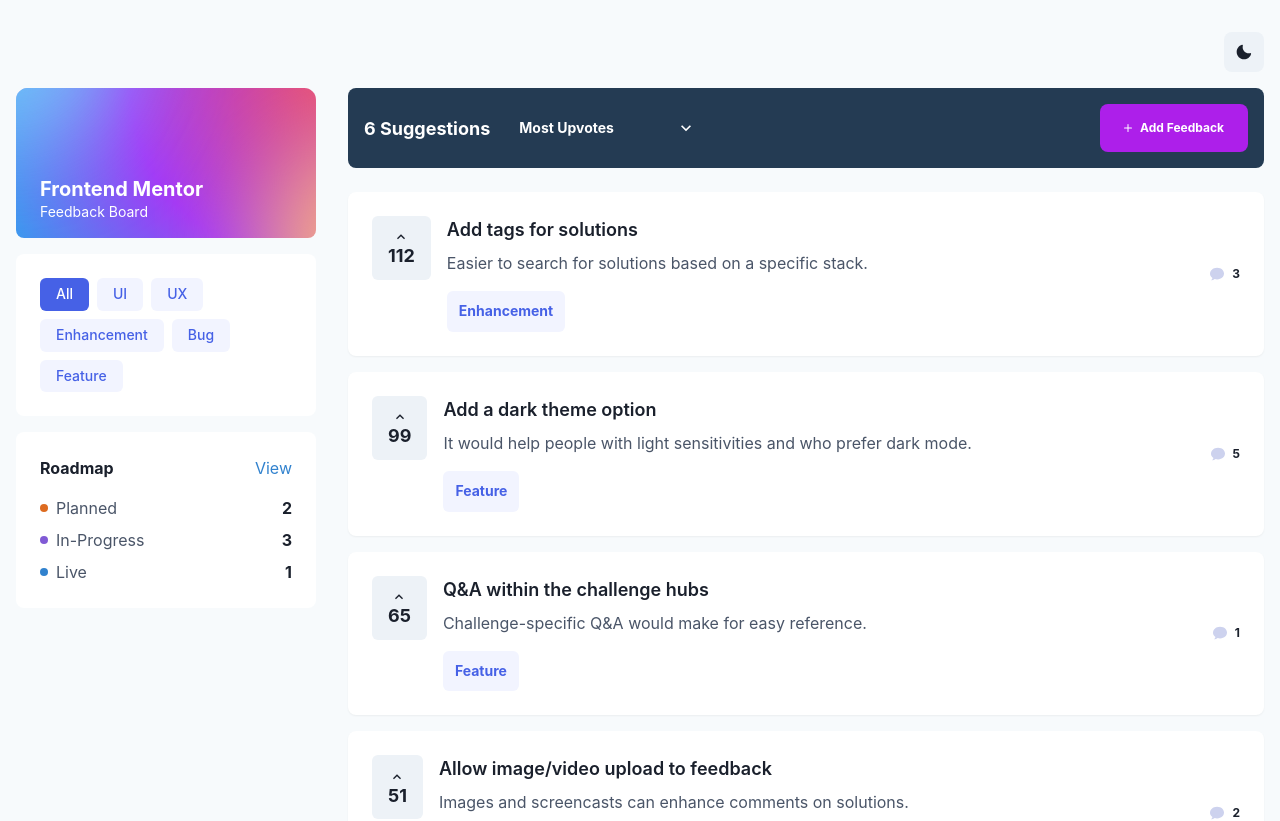
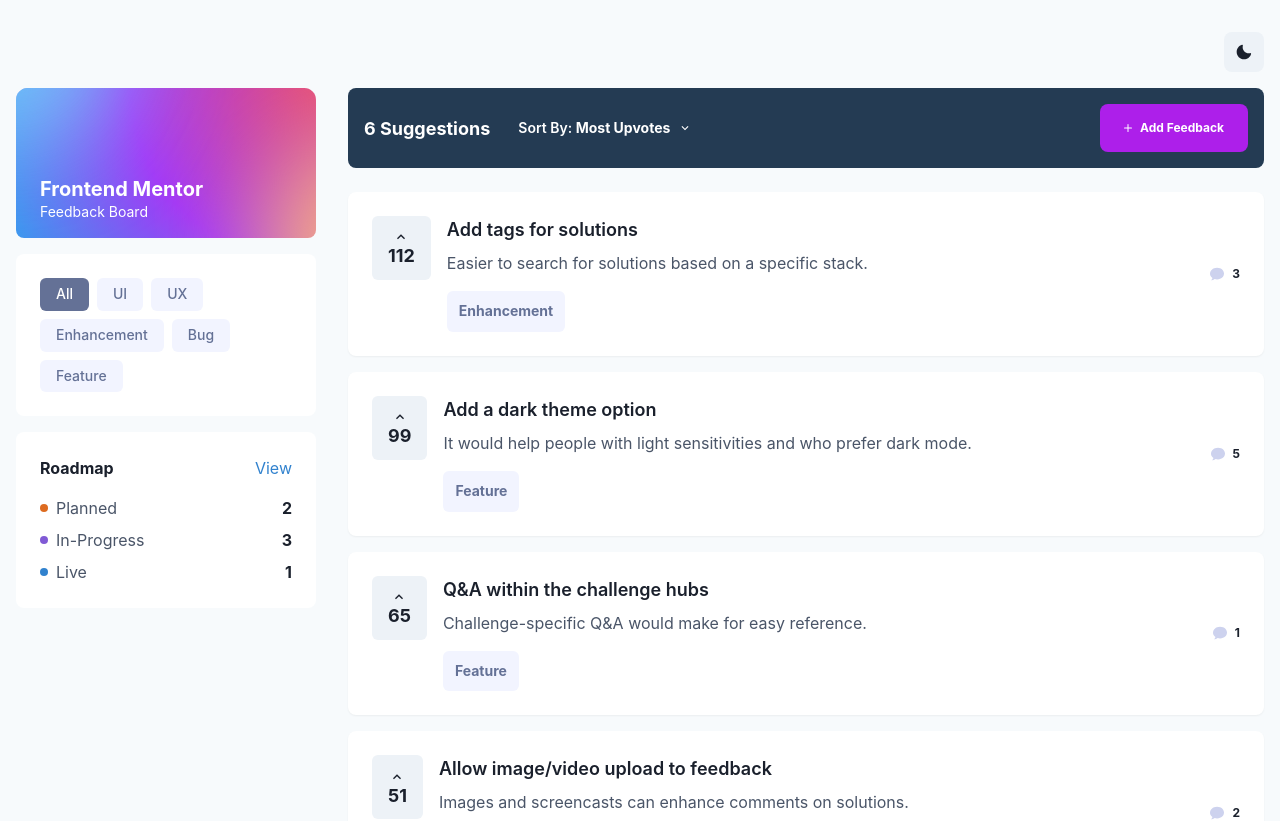
Before and after one commit to frankmilito/rotate, a Next.js app: page / in a window 1280 px wide. Shown: the top 821 px of the page. Built offline with nearby package versions, Linux system fonts and the light colour scheme; what @chakra-ui/next-js would draw is missing.

Commit message:
updated sort by to include comments and align to design

```diff
--- a/src/components/dashboard/FeedbackBoard.tsx
+++ b/src/components/dashboard/FeedbackBoard.tsx
@@ -77,10 +77,17 @@
 
   const sortedFeedback = useMemo(() => {
     return filteredFeedback.sort((a, b) => {
-      if (sortBy === "most-upvotes") {
-        return b.upvotes - a.upvotes;
-      } else {
-        return a.upvotes - b.upvotes;
+      switch (sortBy) {
+        case "most-upvotes":
+          return b.upvotes - a.upvotes;
+        case "least-upvotes":
+          return a.upvotes - b.upvotes;
+        case "most-comments":
+          return b.comment - a.comment;
+        case "least-comments":
+          return a.comment - b.comment;
+        default:
+          return 0;
       }
     });
   }, [filteredFeedback, sortBy]);
--- a/src/components/dashboard/FeedbackHeader.tsx
+++ b/src/components/dashboard/FeedbackHeader.tsx
@@ -1,13 +1,18 @@
 "use client";
 import {
   Button,
+  Divider,
   Flex,
-  Select,
+  Menu,
+  MenuButton,
+  MenuItem,
+  MenuList,
   Text,
   useColorModeValue,
 } from "@chakra-ui/react";
-import { AddIcon } from "@chakra-ui/icons";
+import { AddIcon, ChevronDownIcon } from "@chakra-ui/icons";
 import { SortOption } from "@/types";
+import Image from "next/image";
 
 interface FeedbackHeaderProps {
   feedbackCount: number;
@@ -15,14 +20,33 @@
   onSortChange: (value: SortOption) => void;
 }
 
+const menuItems = [
+  { label: "Most Upvotes", value: "most-upvotes" },
+  { label: "Least Upvotes", value: "least-upvotes" },
+  { label: "Most Comments", value: "most-comments" },
+  { label: "Least Comments", value: "least-comments" },
+];
 export const FeedbackHeader: React.FC<FeedbackHeaderProps> = ({
   feedbackCount,
   sortBy,
   onSortChange,
 }) => {
   const bgColor = useColorModeValue("navy.800", "navy.900");
-  const handleSortChange = (event: React.ChangeEvent<HTMLSelectElement>) => {
-    onSortChange(event.target.value as SortOption);
+
+  const sortLabel = (sort: SortOption) => {
+    switch (sort) {
+      case "least-upvotes":
+        return "Least Upvotes";
+      case "most-upvotes":
+        return "Most Upvotes";
+      case "least-comments":
+        return "Least Comments";
+      case "most-comments":
+        return "Most Comments";
+
+      default:
+        break;
+    }
   };
 
   return (
@@ -42,19 +66,59 @@
         >
           {feedbackCount} {feedbackCount === 1 ? "Suggestion" : "Suggestions"}
         </Text>
-        <Select
-          value={sortBy}
-          onChange={handleSortChange}
-          size="sm"
-          width="200px"
-          color="white"
-          borderColor="transparent"
-          _hover={{ borderColor: "whiteAlpha.300" }}
-          fontWeight="bold"
-        >
-          <option value="most-upvotes">Most Upvotes</option>
-          <option value="least-upvotes">Least Upvotes</option>
-        </Select>
+        <Menu>
+          <MenuButton
+            as={Button}
+            size="sm"
+            rightIcon={<ChevronDownIcon />}
+            bg="transparent"
+            color="white"
+            borderColor="whiteAlpha.300"
+            _active={{
+              bg: "transparent",
+            }}
+            _hover={{
+              bg: "transparent",
+            }}
+          >
+            Sort By:{" "}
+            <Text display="inline" fontWeight={"bold"}>
+              {sortLabel(sortBy)}
+            </Text>
+          </MenuButton>
+          <MenuList bg={"white"} color="primary.500" mt={8} p={0}>
+            {menuItems.map((item, i) => (
+              <>
+                <MenuItem
+                  key={item.label}
+                  onClick={() => onSortChange(item.value as SortOption)}
+                  p="4"
+                  fontSize="sm"
+                  _hover={{
+                    color: "brand.900",
+                    bg: "transparent",
+                  }}
+                  _first={{
+                    bg: "transparent",
+                  }}
+                >
+                  <Flex justify="space-between" w={"100%"}>
+                    {item.label}
+                    {sortBy === item.value && (
+                      <Image
+                        src="/check.svg"
+                        width={11}
+                        height={8}
+                        alt="check"
+                      />
+                    )}
+                  </Flex>
+                </MenuItem>
+                {i < menuItems.length - 1 && <Divider />}
+              </>
+            ))}
+          </MenuList>
+        </Menu>
       </Flex>
       <Button
         leftIcon={<AddIcon fontSize={8} />}
--- a/src/lib/theme/index.ts
+++ b/src/lib/theme/index.ts
@@ -41,7 +41,7 @@
     200: "#81defd",
     300: "#5ed0fa",
     400: "#40c3f7",
-    500: "#4661E6",
+    500: "#647196",
   },
 };
 
--- a/src/types/index.d.ts
+++ b/src/types/index.d.ts
@@ -14,4 +14,8 @@
   color: string;
 }
 
-export type SortOption = "most-upvotes" | "least-upvotes";
+export type SortOption =
+  | "most-upvotes"
+  | "least-upvotes"
+  | "least-comments"
+  | "most-comments";
```
Also changed, not shown: public/check.svg (added).
